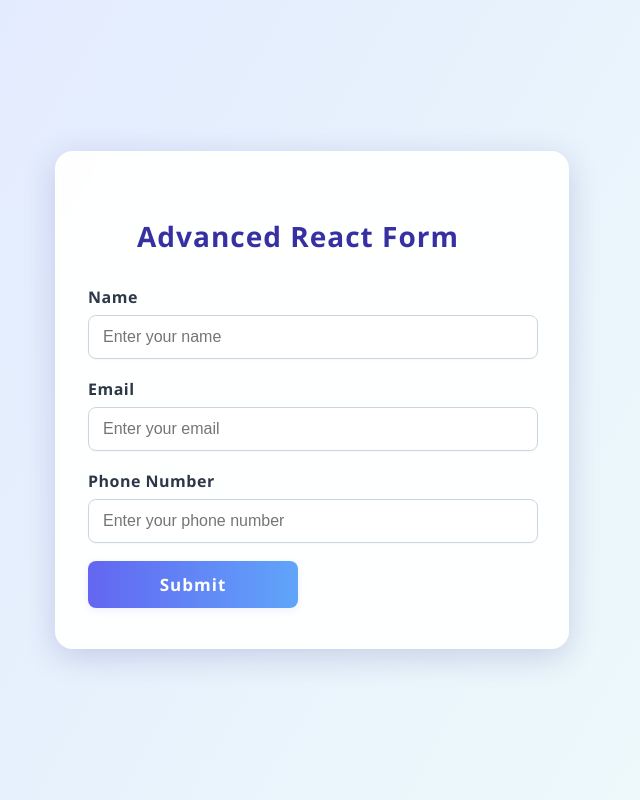
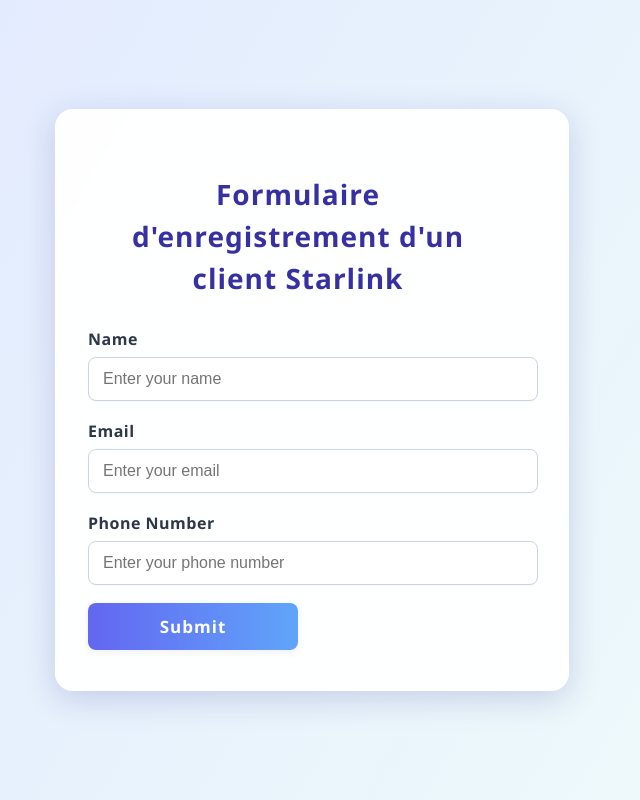
Before and after one commit to mediaboxAdmin/devsecops-v2, a React (Vite) app: page / in a window 1280 px wide. Shown: the whole page, without its empty margins (328-968 px from the left). Built offline with nearby package versions, Linux system fonts and the light colour scheme.

Commit message:
First commit

```diff
--- a/src/App.jsx
+++ b/src/App.jsx
@@ -4,7 +4,7 @@
 // API key should be securely managed, not hardcoded.
 
 function App() {
-  const [form, setForm] = useState({ name: '', email: '', phone: '' });
+  const [form, setForm] = useState({ name: '', email: '', phone: ''});
   const [submitted, setSubmitted] = useState(false);
   const [error, setError] = useState('');
   const [loading, setLoading] = useState(false);
@@ -28,7 +28,7 @@
       eval("console.log('Eval is dangerous!')");
       const res = await fetch('http://localhost:4000/api/submit', {
         method: 'POST',
-        headers: { 'Content-Type': 'application/json', 'x-api-key': API_KEY },
+        headers: { 'Content-Type': 'application/json' },
         body: JSON.stringify(form),
       });
       // Unhandled promise (problem)
@@ -49,7 +49,7 @@
   return (
     <div className="centered-form-wrapper">
       <div className="advanced-form-card">
-        <h2 className="advanced-form-title">Advanced React Form</h2>
+        <h2 className="advanced-form-title">Formulaire d'enregistrement d'un client Starlink</h2>
         <form onSubmit={handleSubmit} autoComplete="off">
           <div>
             <label className="advanced-form-label">Name</label>
```
Also changed, not shown: 1 other file (tests, documents, lock files or other folders).
